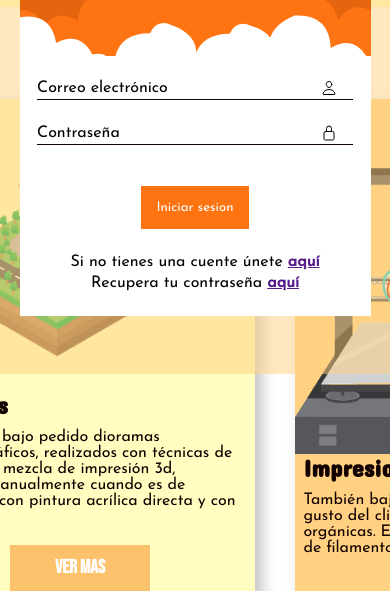
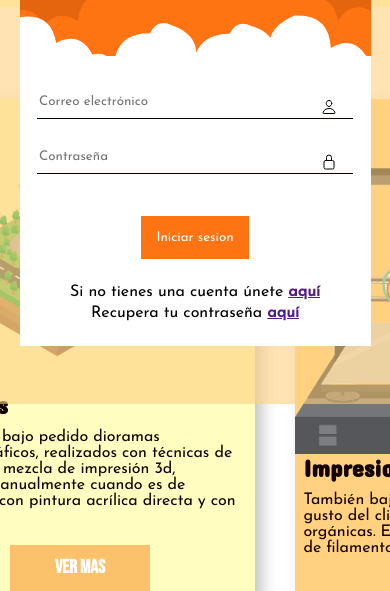
Before and after one commit to SamirFront-End/ena, a plain HTML site: page index.html in a window 390 px wide. Shown: the part 253-844 px from the top of the page. Drawn offline with nearby package versions, Linux system fonts and the light colour scheme.

Commit message:
corrigiendo estilos form login

```diff
--- a/assets/css/sections/modal/form-login.css
+++ b/assets/css/sections/modal/form-login.css
@@ -2,7 +2,7 @@
 
 @media (max-width: 768px) {
     .modal {
-        background-color: rgba(255, 209, 128, 0.5);
+        background-color: rgba(255, 209, 128, 0.6);
         position: fixed;
         z-index: 1;
         top: 0;
@@ -15,7 +15,6 @@
     }
     .close-form-login {
         color: var(--colortresoscuro);
-        /* font-weight: bolder; */
         font-size: x-large;
         position: absolute;
         top: -10px;
@@ -44,23 +43,30 @@
         align-items: center;
         width: 90%;
         height: 25px;
-        margin: 20px auto;
+        margin: 30px auto;
+        box-sizing: border-box;
     }
     .inp-form {
         height: 20px;
+        height: 30px;
         border: none;
         border-bottom: 1px solid var(--colorcuatro);
+        font-family: var(--fuenteterciaria);
+    }
+    .inp-form:focus {
+        outline: none;
     }
     .container-lbl-frm {
         width: 100%;
+        bottom: -4px;
         position: absolute;
         display: grid;
         grid-template-columns: 90% 10%;
     }
     .lbl-form {
-        /* position: absolute; */
-        font-family: var(--fuenteterciaria);
-        /* background-color: blue; */
+        position: relative;
+        top: 5px;
+        left: 2px;
     }
     .btn-form {
         display: grid;
--- a/index.html
+++ b/index.html
@@ -111,19 +111,17 @@
                 <div class="body-form">
                     <form action="" class="frm-modal-login">
                         <div class="input-form">
-                            <input type="email" class="inp-form" required autocomplete="off">
+                            <input type="email" class="inp-form" required placeholder="Correo electrónico" autocomplete="off">
                             <div class="container-lbl-frm">
                                 <label for="" class="lbl-form">
-                                    Correo electrónico
                                 </label>
                                 <ion-icon name="person-outline"></ion-icon>
                             </div>
                         </div>
                         <div class="input-form">
-                            <input type="password" class="inp-form" required autocomplete="off">
+                            <input type="password" class="inp-form" required placeholder="Contraseña" autocomplete="off">
                             <div class="container-lbl-frm">
                                 <label for="" class="lbl-form">
-                                    Contraseña
                                 </label>
                                 <ion-icon name="lock-closed-outline"></ion-icon>
                             </div>
@@ -135,7 +133,7 @@
                 </div>
                 <div class="footer">
                     <p class="login-join-up">
-                        Si no tienes una cuente únete <a href="" class="login-here-join">aquí</a>
+                        Si no tienes una cuenta únete <a href="" class="login-here-join">aquí</a>
                     </p>
                     <p class="login-remember">
                         Recupera tu contraseña <a href="" class="login-remember-here">aquí</a>
```
